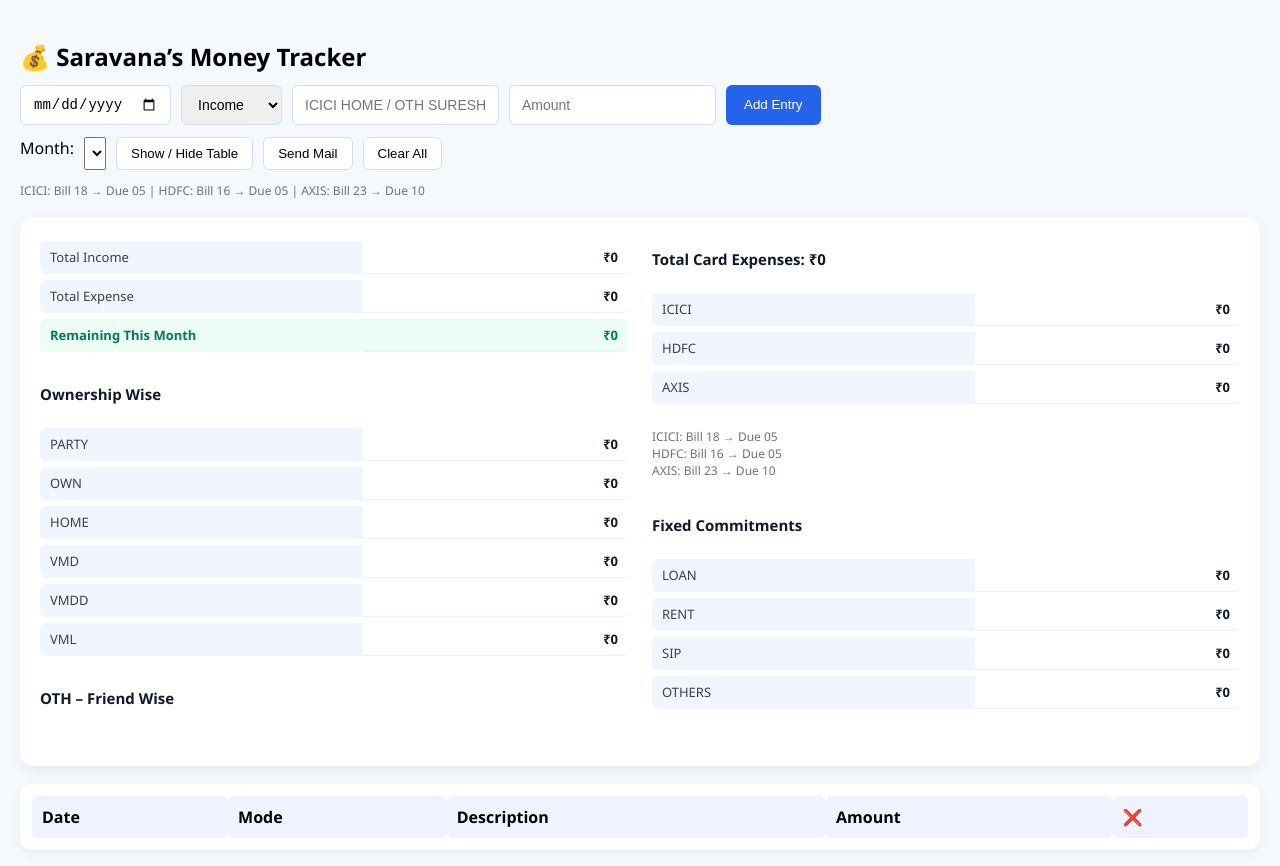
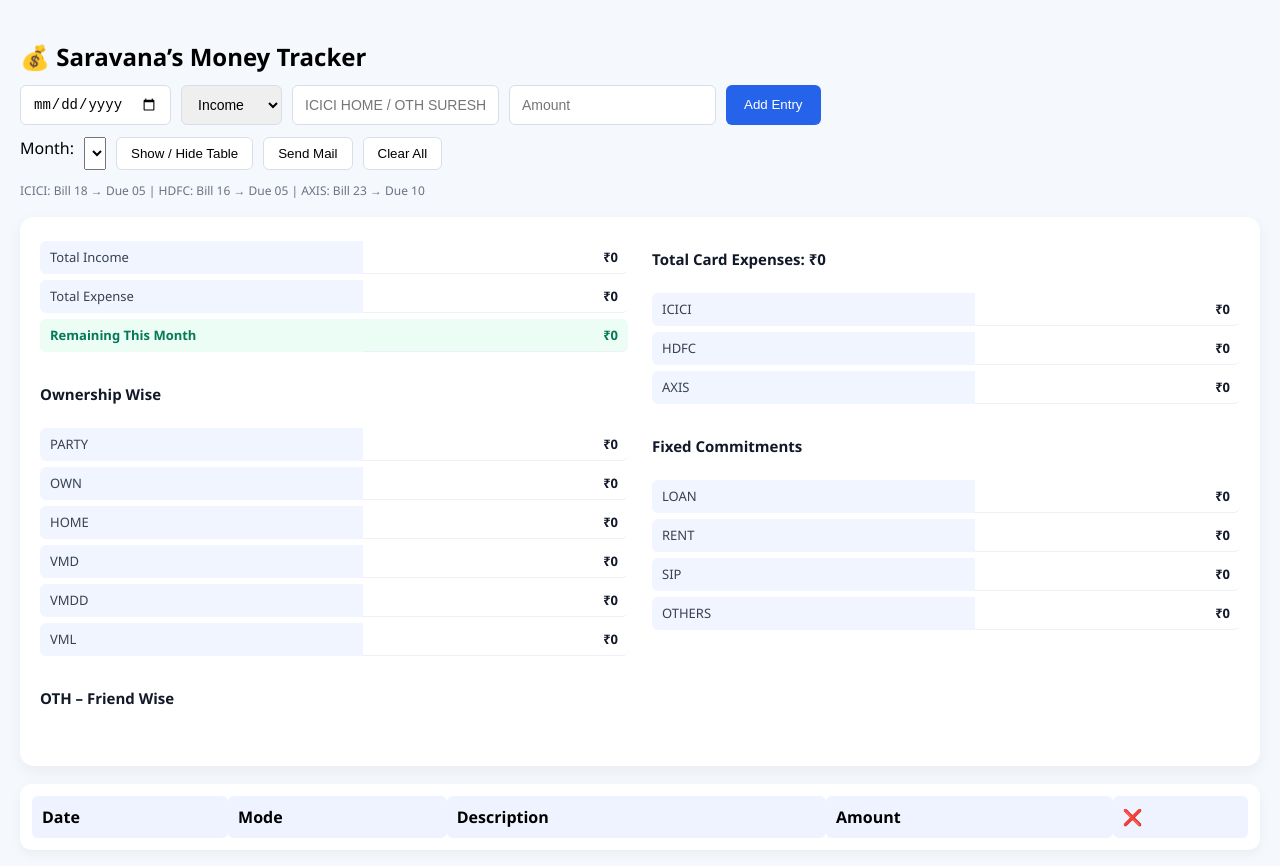
Before and after one commit to SaravanaKumarVM/money-tracker, a plain HTML site: page index.html in a window 1280 px wide. Drawn offline with Linux system fonts and the light colour scheme.

Commit message:
Update index.html

```diff
--- a/index.html
+++ b/index.html
@@ -66,12 +66,6 @@
       <tr><th>AXIS</th><td>₹<span id="axis">0</span></td></tr>
     </table>
 
-    <div class="card-dates">
-      ICICI: Bill 18 → Due 05<br>
-      HDFC: Bill 16 → Due 05<br>
-      AXIS: Bill 23 → Due 10
-    </div>
-
     <h4>Fixed Commitments</h4>
     <table class="info-table">
       <tr><th>LOAN</th><td>₹<span id="loan">0</span></td></tr>
```
